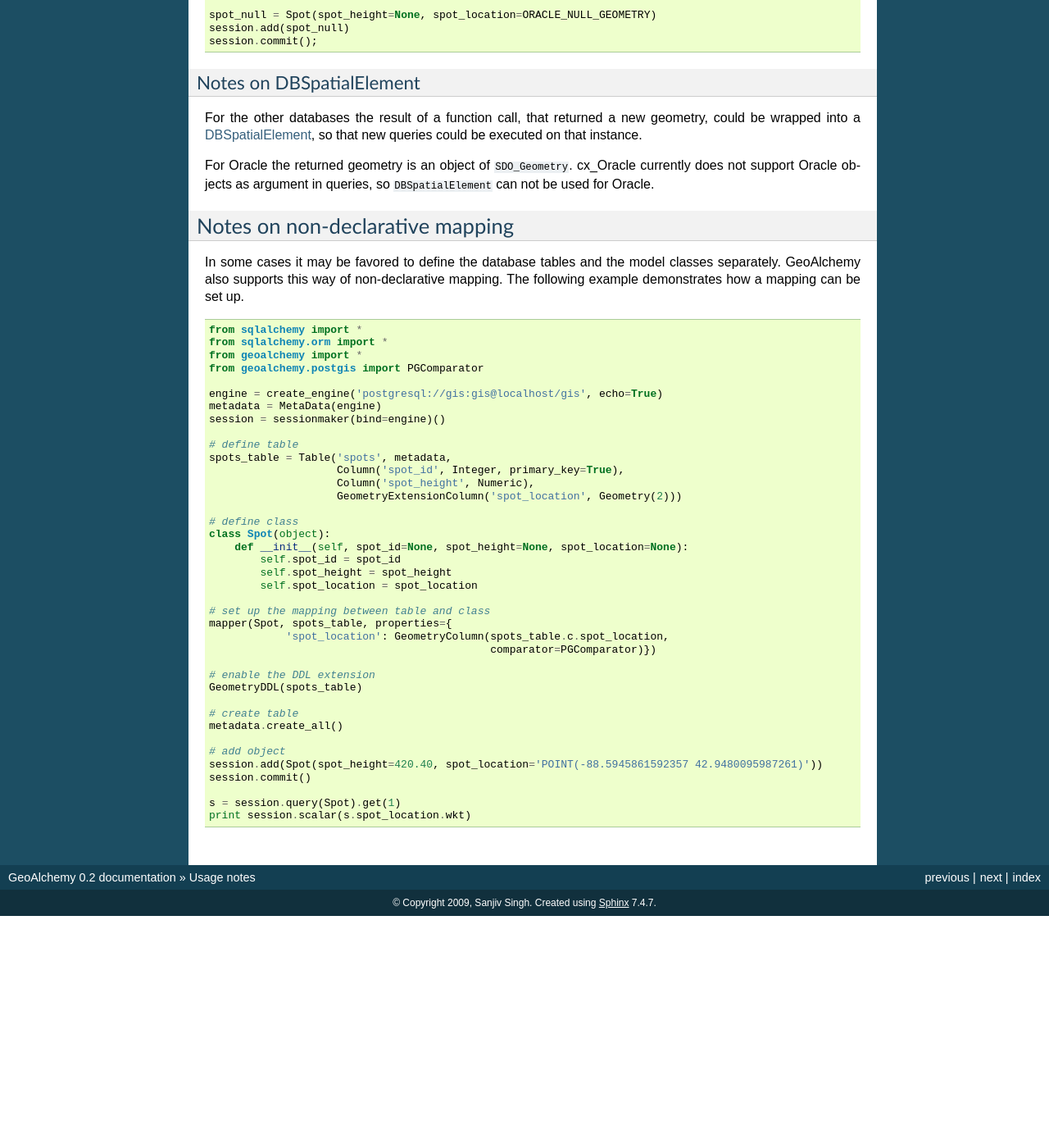
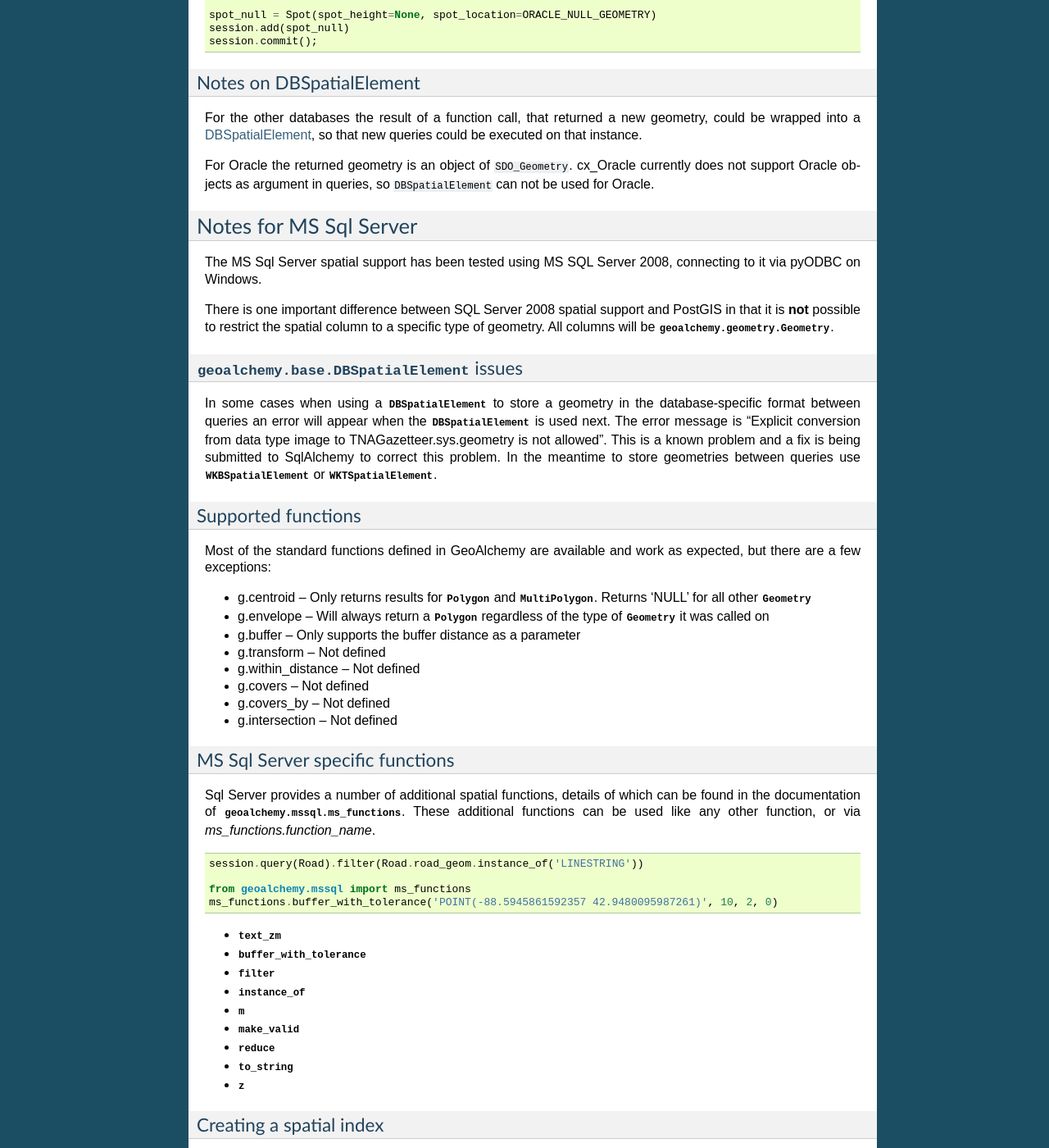
Before and after one commit to geoalchemy/geoalchemy, a Sphinx documentation site: the page built from doc/usagenotes.rst, in a window 1280 px wide and 1400 px high, scrolled down 3736 px. Shown: the whole window at 82% size. Built offline with Sphinx 7.4.7, drawn with Linux system fonts in a browser that asks for light colours; before the commit the page ends 4853 px from its top, so only the background shows below that; some of the changed text lies outside the part shown.

Commit message:
Added an MSComparator. Improved the documentation and added to the core documentation. Added tests for the MS specific functionality.

```diff
--- a/doc/reference/index.rst
+++ b/doc/reference/index.rst
@@ -23,3 +23,4 @@ Dialects
    mysql
    spatialite
    oracle
+   mssql
--- /dev/null
+++ b/doc/reference/mssql.rst
@@ -0,0 +1,5 @@
+geoalchemy.mssql
+================
+
+.. automodule:: geoalchemy.mssql
+   :members:
--- a/doc/usagenotes.rst
+++ b/doc/usagenotes.rst
@@ -251,6 +251,101 @@ For Oracle the returned geometry is an object of ``SDO_Geometry``. cx_Oracle cur
 Oracle objects as argument in queries, so ``DBSpatialElement`` can not be used for Oracle.
 
 
+Notes for MS Sql Server
+-----------------------
+
+The MS Sql Server spatial support has been tested using MS SQL Server 2008, connecting to it via pyODBC on Windows.
+
+There is one important difference between SQL Server 2008 spatial support and PostGIS in that it is **not** possible
+to restrict the spatial column to a specific type of geometry. All columns will be :class:`geoalchemy.geometry.Geometry`.
+
+:class:`geoalchemy.base.DBSpatialElement` issues
+~~~~~~~~~~~~~~~~~~~~~~~~~~~~~~~~~~~~~~~~~~~~~~~~
+
+In some cases when using a :class:`~geoalchemy.base.DBSpatialElement` to store a geometry in the database-specific
+format between queries an error will appear when the :class:`~geoalchemy.base.DBSpatialElement` is used next.
+The error message is "Explicit conversion from data type image to TNAGazetteer.sys.geometry is not allowed". This
+is a known problem and a fix is being submitted to SqlAlchemy to correct this problem. In the meantime to store
+geometries between queries use :class:`~geoalchemy.base.WKBSpatialElement` or :class:`~geoalchemy.base.WKTSpatialElement`.
+
+Supported functions
+~~~~~~~~~~~~~~~~~~~
+
+Most of the standard functions defined in GeoAlchemy are available and work as expected, but there are a few exceptions:
+
+* g.centroid -- Only returns results for :class:`~geoalchemy.geometry.Polygon`
+  and :class:`~geoalchemy.geometry.MultiPolygon`. Returns 'NULL' for all
+  other :class:`~geoalchemy.geometry.Geometry`
+* g.envelope -- Will always return a :class:`~geoalchemy.geometry.Polygon`
+  regardless of the type of :class:`~geoalchemy.geometry.Geometry` it
+  was called on
+* g.buffer -- Only supports the buffer distance as a parameter
+* g.transform -- Not defined
+* g.within_distance -- Not defined
+* g.covers -- Not defined
+* g.covers_by -- Not defined
+* g.intersection -- Not defined
+
+MS Sql Server specific functions
+~~~~~~~~~~~~~~~~~~~~~~~~~~~~~~~~
+
+Sql Server provides a number of additional spatial functions, details of which can be found in the documentation of
+:class:`geoalchemy.mssql.ms_functions`. These additional functions can be used like any other function, or via
+`ms_functions.function_name`.
+
+.. code-block:: python
+
+    session.query(Road).filter(Road.road_geom.instance_of('LINESTRING'))
+
+    from geoalchemy.mssql import ms_functions
+    ms_functions.buffer_with_tolerance('POINT(-88.5945861592357 42.9480095987261)', 10, 2, 0)
+
+* :class:`~geoalchemy.mssql.ms_functions.text_zm`
+* :class:`~geoalchemy.mssql.ms_functions.buffer_with_tolerance`
+* :class:`~geoalchemy.mssql.ms_functions.filter`
+* :class:`~geoalchemy.mssql.ms_functions.instance_of`
+* :class:`~geoalchemy.mssql.ms_functions.m`
+* :class:`~geoalchemy.mssql.ms_functions.make_valid`
+* :class:`~geoalchemy.mssql.ms_functions.reduce`
+* :class:`~geoalchemy.mssql.ms_functions.to_string`
+* :class:`~geoalchemy.mssql.ms_functions.z`
+
+Creating a spatial index
+~~~~~~~~~~~~~~~~~~~~~~~~
+
+Sql Server requires a bounding box that is equal to the extent of the data in the indexed spatial column.
+As the necessary information is not available when the DDL statements are executed no spatial indexes
+are created by default. To create a spatial index the bounding box must be specified explicitly when the
+:class:`~geoalchemy.geometry.GeometryColumn` is defined:
+
+.. code-block:: python
+
+    class Road(Base):
+       __tablename__ = 'ROADS'
+
+       road_id = Column(Integer, primary_key=True)
+       road_name = Column(String(255))
+       road_geom = GeometryColumn(Geometry(2, bounding_box='(xmin=-180, ymin=-90, xmax=180, ymax=90)'), nullable=False)
+
+Inserting NULL geometries
+~~~~~~~~~~~~~~~~~~~~~~~~~
+
+Due to a bug in the underlying libraries there is currently no support for inserting NULL geometries that have a `None`
+geometry. The following code will not work:
+
+.. code-block:: python
+
+    session.add(Road(road_name=u'Destroyed road', road_geom=None))
+
+To insert NULL you must use :data:`geoalchemy.mssql.MS_SPATIAL_NULL` to explicitly specify the NULL geometry.
+
+.. code-block:: python
+
+    session.add(Road(road_name=u'Destroyed road', road_geom=MS_SPATIAL_NULL))
+
+This is an issue with pyODBC and is being investigated.
+
+
 Notes on non-declarative mapping
 --------------------------------
 
```
Also changed, not shown: 2 other files.
